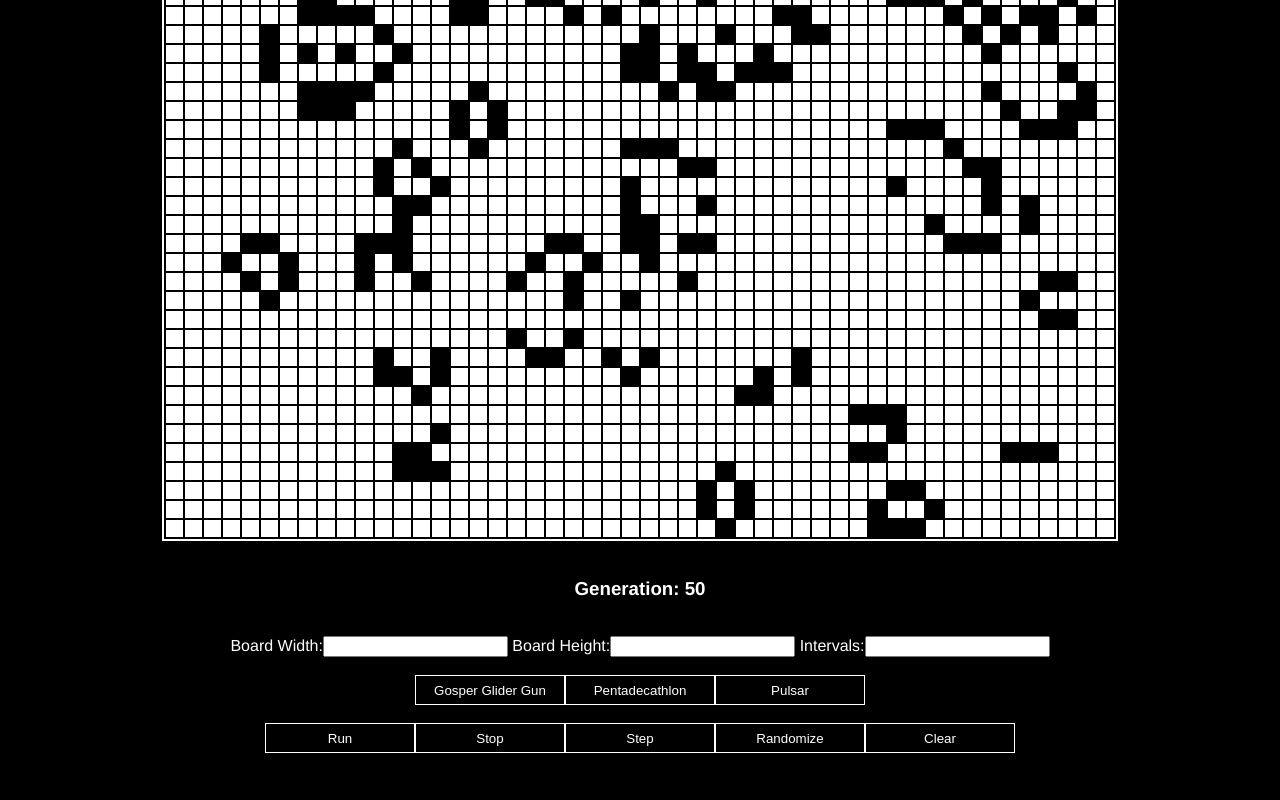
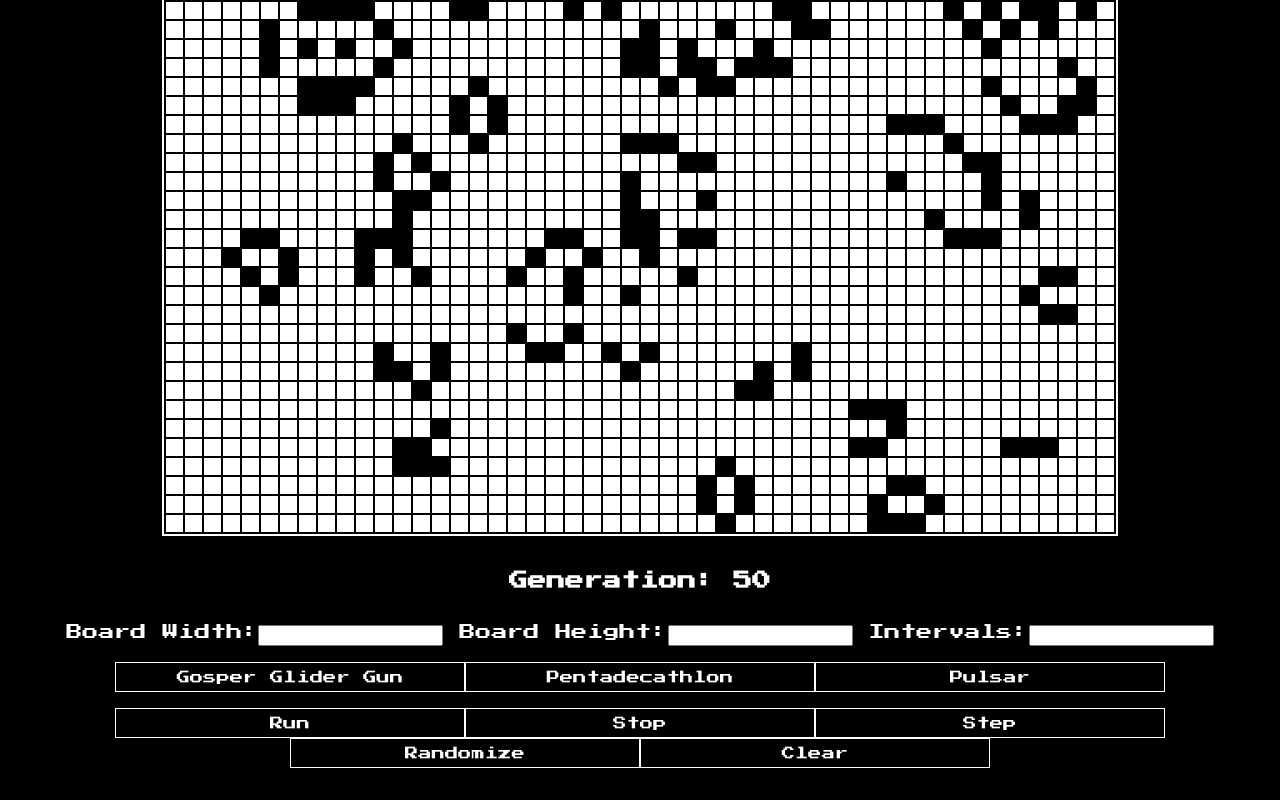
Before and after one commit to lislia423/Conway, a React (Create React App) app in the folder conways/: page / in a window 1280 px wide. Shown: the part 495-1295 px from the top of the page. Built offline with nearby package versions, Linux system fonts and the light colour scheme.

Commit message:
finish up

```diff
--- a/conways/src/App.css
+++ /dev/null
@@ -1,4 +0,0 @@
-gameboard {
-  height: 100px;
-  width: 100px;
-}
--- a/conways/src/App.js
+++ b/conways/src/App.js
@@ -1,6 +1,6 @@
 import React, { Component } from 'react';
-import './App.css';
-import './gameboard.css';
+import './App.scss';
+import './gameboard.scss';
 import Gameboard from './gameboard.js';
 
 
--- a/conways/src/gameboard.css
+++ /dev/null
@@ -1,58 +0,0 @@
-
-body{
-  background-color: black;
-  text-align: center;
-  font-family: 'Franklin Gothic Medium';
-  -webkit-font-smoothing : none;
-  -moz-font-smoothing: none;
-}
-div{
-  margin: 0;
-  padding-bottom: 0;
-  border: 0;
-}
-.gameboard{
-  text-align: center;
-}
-table{
-  margin-left:auto;
-  margin-right:auto;
-  border: 2px solid white;
-}
-td:hover{
-  background-color: black;
-}
-.title{
-  text-align: center;
-  color: white;
-}
-.generations{
-  color: white;
-}
-.toolbar{
-  color: white;
-}
-.alive {
-    height: 15px;
-    width: 15px;
-    background-color: black;
-  }
-.dead{
-  height: 15px;
-  width: 15px;
-  background-color: white;
-}
-
-button{
-  color: white;
-  background-color: black;
-  border: 1px solid white;
-  height: 30px;
-  width: 150px;
-}
-button:hover{
-  color:black;
-  background-color: white;
-  height: 30px;
-  width: 150px;
-}
--- a/conways/src/gameboard.js
+++ b/conways/src/gameboard.js
@@ -1,5 +1,5 @@
 import React, { Component } from 'react';
-import './gameboard.css';
+import './gameboard.scss';
 
 class Cell extends React.Component {
     constructor(props) {
@@ -448,7 +448,7 @@ class Gameboard extends React.Component{
 
     render() {
         return(
-            <div>
+            <div className="container">
                 <div className="title">
                 <h1>Conway's Game of Life</h1>
                 </div>
--- /dev/null
+++ b/conways/src/gameboard.scss
@@ -0,0 +1,82 @@
+@import url('https://fonts.googleapis.com/css?family=Press+Start+2P');
+$primary: black;
+$dead: white;
+$pop: gold;
+$mainFont: 'Press Start 2P', cursive;
+$btnBorder: 1px solid white;
+$tbBorder: 2px solid white;
+$hoverTbBorder: 2px solid gold;
+
+
+@font-face{
+  font-family: $mainFont;
+  src: url('https://fonts.googleapis.com/css?family=Press+Start+2P');
+}
+
+
+@mixin theme($bg, $hoverBG, $font, $fontColor, $hoverFontColor, $liveCell, $deadCell, $buttonBorder, $tableBorder, $hoverTableBorder, $accent){
+  .container{
+    background-color: $bg;
+    text-align: center;
+    font-family: $font;
+  }
+  .gameboard{
+    text-align: center;
+  }
+  .title{
+    text-align: center;
+    color: $fontColor;
+  }
+  table{
+    margin-left:auto;
+    margin-right:auto;
+    margin-top: auto;
+    margin-bottom: auto;
+    border: $tableBorder;
+    &:hover{
+      border: $hoverTableBorder;
+    }
+  }
+  .generations{
+    color: $fontColor;
+  }
+  .toolbar{
+    color: $fontColor;
+  }
+  .alive{
+    background-color:$liveCell;
+    height: 15px;
+    width: 15px;
+      &:hover{
+        background-color: $accent;
+      }
+  }
+  .dead{
+    background-color:$deadCell;
+    height: 15px;
+    width: 15px;
+      &:hover{
+        background-color: $accent;
+      }
+  }
+  button{
+    background-color: $bg;
+    color: $fontColor;
+    height: 30px;
+    width: 350px;
+    font-family: $font;
+    border: $buttonBorder;
+    &:hover{
+      color: $hoverFontColor;
+      background-color: $hoverBG;
+      height: 30px;
+      width: 350px;
+    }
+  }
+}
+
+
+body{
+  background-color: $primary;
+  @include theme($primary, $dead, $mainFont, $dead, $primary, $primary, $dead, $btnBorder, $tbBorder, $hoverTbBorder, $pop);
+}
```
Also changed, not shown: conways/package.json (+6 -1 lines), conways/src/App.scss (added), 2 other files (tests, documents, lock files or other folders).
